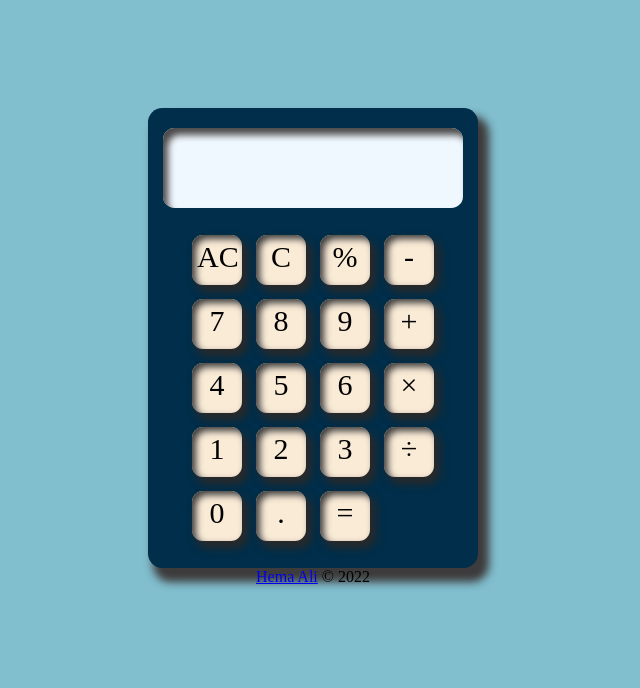
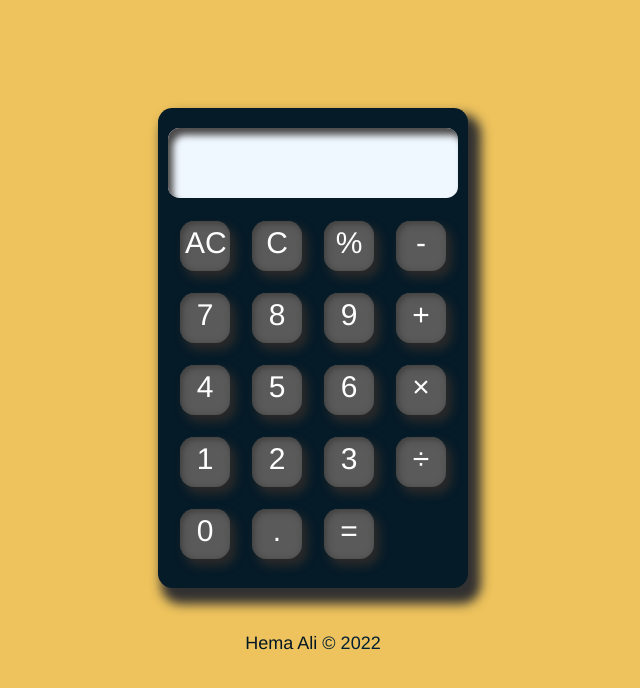
Before and after one commit to 5TQ6/Calculator, a plain HTML site: page index.html in a window 1280 px wide. Shown: the whole page, without its empty margins (327-967 px from the left). Drawn offline with Linux system fonts and the light colour scheme.

Commit message:
hover effects and a few changes

```diff
--- a/index.html
+++ b/index.html
@@ -15,27 +15,27 @@
             <output type="text" id="output"></output>
         </div>
         <div id="buttons">
-            <div class="button">AC</div>
-            <div class="button">C</div>
-            <div class="button">%</div>
-            <div class="button">-</div>
-            <div class="button">7</div>
-            <div class="button">8</div>
-            <div class="button">9</div>
-            <div class="button">+</div>
-            <div class="button">4</div>
-            <div class="button">5</div>
-            <div class="button">6</div>
-            <div class="button">×</div>
-            <div class="button">1</div>
-            <div class="button">2</div>
-            <div class="button">3</div>
-            <div class="button">÷</div>
-            <div class="button">0</div>
-            <div class="button">.</div>
-            <div class="button">=</div>
+            <div class="button sys">AC</div>
+            <div class="button sys">C</div>
+            <div class="button operator">%</div>
+            <div class="button operator">-</div>
+            <div class="button digits">7</div>
+            <div class="button digits">8</div>
+            <div class="button digits">9</div>
+            <div class="button operator">+</div>
+            <div class="button digits">4</div>
+            <div class="button digits">5</div>
+            <div class="button digits">6</div>
+            <div class="button operator">×</div>
+            <div class="button digits">1</div>
+            <div class="button digits">2</div>
+            <div class="button digits">3</div>
+            <div class="button operator">÷</div>
+            <div class="button digits">0</div>
+            <div class="button digits">.</div>
+            <div class="button" id="equal">=</div>
         </div>
     </div>
-    <footer> <a href="https://github.com/5TQ6" target="_blank">Hema Ali</a> © 2022</footer>
+    <footer> <a href="https://github.com/5TQ6" target="_blank" id="github">Hema Ali</a> © 2022</footer>
 </body>
 </html>
--- a/styles.css
+++ b/styles.css
@@ -1,26 +1,29 @@
 body {
-    background-color: #81BECE;
+    background-color: hsl(42, 81%, 65%);
     display: flex;
     justify-content: center;
     align-items: center;
     flex-direction: column;
+    font-family: 'Franklin Gothic Medium', 'Arial Narrow', Arial, sans-serif;
+    font-size: large;
+    color: white;
 }
 
 #container {
-    height: 460px;
-    width: 330px;
-    background-color: #012E4A;
+    height: 480px;
+    width: 310px;
+    background-color: #061b28;
     border-radius: 0.9rem;
     margin-top: 100px;
     display: flex;
     align-items: center;
     flex-direction: column;
-    box-shadow: 8px 11px 9px 3px rgb(61, 59, 59);
+    box-shadow: 8px 11px 11px 5px rgb(50, 49, 49);
 }
 
 #screen {
-    width: 300px;
-    height: 90px;
+    width: 290px;
+    height: 70px;
     background-color: aliceblue;
     margin-top: 20px;
     border-radius: 0.725rem;
@@ -29,26 +32,58 @@ body {
 
 #buttons {
     display: grid;
-    margin: 20px 0 20px 0;
-    flex-wrap: wrap;
-    grid-template-columns: auto auto auto auto;
+    grid-template-columns: repeat(4,1fr);
+    grid-gap: 0.5rem;
+    padding: 1rem;
 }
 
 .button {
     width: 40px;
     height: 40px;
     margin: 7px;
-    background-color: antiquewhite;
+    background-color: rgb(90, 90, 90);
     text-align: center;
     padding: 5px;
     font-size: 30px;
-    border-radius: 0.7rem;
+    border-radius: 0.9rem;
+    outline: none;
+    box-shadow: 5px 6px 9px 1px rgb(41, 41, 41), 2px 2px 7px rgb(62, 61, 61) inset;
+    transition: 0.3s ease-in-out;
+    cursor: pointer;
+}
 
-    outline: none;
-    box-shadow: 5px 6px 9px 1px rgb(41, 41, 41), 4px 4px 7px rgb(62, 61, 61) inset;
+.digits:hover {
+    transform: scale(1.1);
+    background-color: rgb(81, 73, 73);
+}
+.operator:hover {
+    transform: scale(1.1);
+    background-color: rgb(43, 163, 197);
+}
+.sys:hover {
+    transform: scale(1.1);
+    background-color: rgb(231, 64, 64);
+}
+#equal:hover {
+    transform: scale(1.1);
+    background-color: rgb(71, 199, 90);
 }
 
 output {
     height: 45;
     width: 300px;
 }
+
+footer {
+    margin-top: 45px;
+    color: #022033;
+}
+
+#github {
+    text-decoration: none;
+    color: #031723;
+    transition: 0.3s ease-out;
+}
+#github:hover {
+    color: rgb(247, 242, 242);;
+}
```
